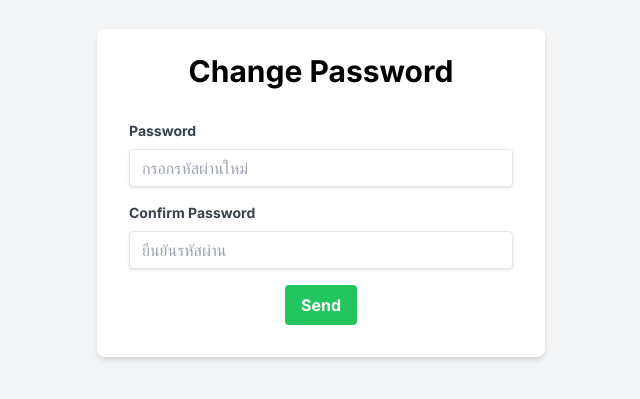
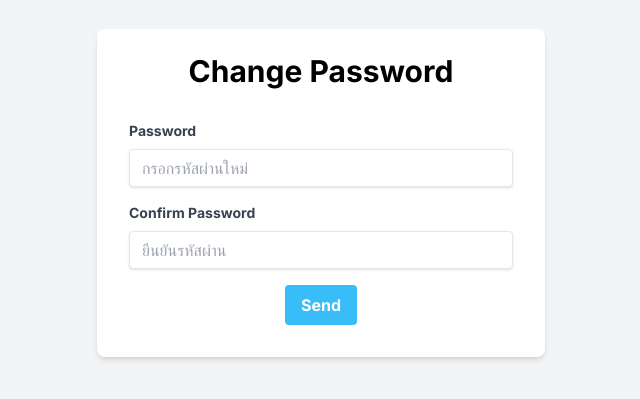
Before and after one commit to SuphasanManitsaKKU/MyNote-Express, a Next.js app: page /change_password/1 in a window 1280 px wide. Shown: the part 199-598 px from the top of the page, without its empty margins (319-959 px from the left). Built offline with nearby package versions, Linux system fonts and the light colour scheme.

Commit message:
chage round-lg

```diff
--- a/app/change_password/[slug]/page.tsx
+++ b/app/change_password/[slug]/page.tsx
@@ -70,7 +70,7 @@ export default function Page({ params }: { params: { slug: string } }) {
           </div>
           <div className="flex items-center justify-center">
             <button
-              className="btn custom-green hover:bg-green-700 bg-green-500 text-white font-bold py-2 px-4 rounded focus:outline-none focus:shadow-outline"
+              className="btn custom-green hover:bg-sky-700 bg-sky-400 text-white font-bold py-2 px-4 rounded focus:outline-none focus:shadow-outline"
               type="button"
               onClick={Send}
             >
--- a/app/forgot_password/page.tsx
+++ b/app/forgot_password/page.tsx
@@ -33,7 +33,7 @@ export default function Home() {
   return (
     <div className="flex flex-col items-center justify-center min-h-screen bg-gray-100">
       <div className="w-full max-w-md">
-        <div className="bg-white shadow-md rounded px-8 pt-6 pb-8 mb-4">
+        <div className="bg-white shadow-md rounded-lg px-8 pt-6 pb-8 mb-4">
           <div className="flex items-center justify-center">
             <h1 className="text-3xl font-bold mb-8">Forgot Password</h1>
           </div>
--- a/app/page.tsx
+++ b/app/page.tsx
@@ -47,7 +47,7 @@ export default function Home() {
     <div className="flex flex-col items-center justify-center min-h-screen bg-gray-100">
       <h1 className="text-3xl font-bold mb-8">My Note</h1>
       <div className="w-full max-w-md">
-        <form className="bg-white shadow-md rounded px-8 pt-6 pb-8 mb-4" onSubmit={Login}>
+        <form className="bg-white shadow-md rounded-lg px-8 pt-6 pb-8 mb-4" onSubmit={Login}>
           <div className="mb-4">
             <label className="block text-gray-700 text-sm font-bold mb-2" htmlFor="email">
               Email
--- a/app/register/page.tsx
+++ b/app/register/page.tsx
@@ -53,7 +53,7 @@ export default function Home() {
   return (
     <div className="flex flex-col items-center justify-center min-h-screen bg-gray-100">
       <div className="w-full max-w-md">
-        <form className="bg-white shadow-md rounded px-8 pt-6 pb-8 mb-4" onSubmit={Register}>
+        <form className="bg-white shadow-md rounded-lg px-8 pt-6 pb-8 mb-4" onSubmit={Register}>
           <div className="flex items-center justify-center">
             <h1 className="text-3xl font-bold mb-8">Register</h1>
           </div>
```
